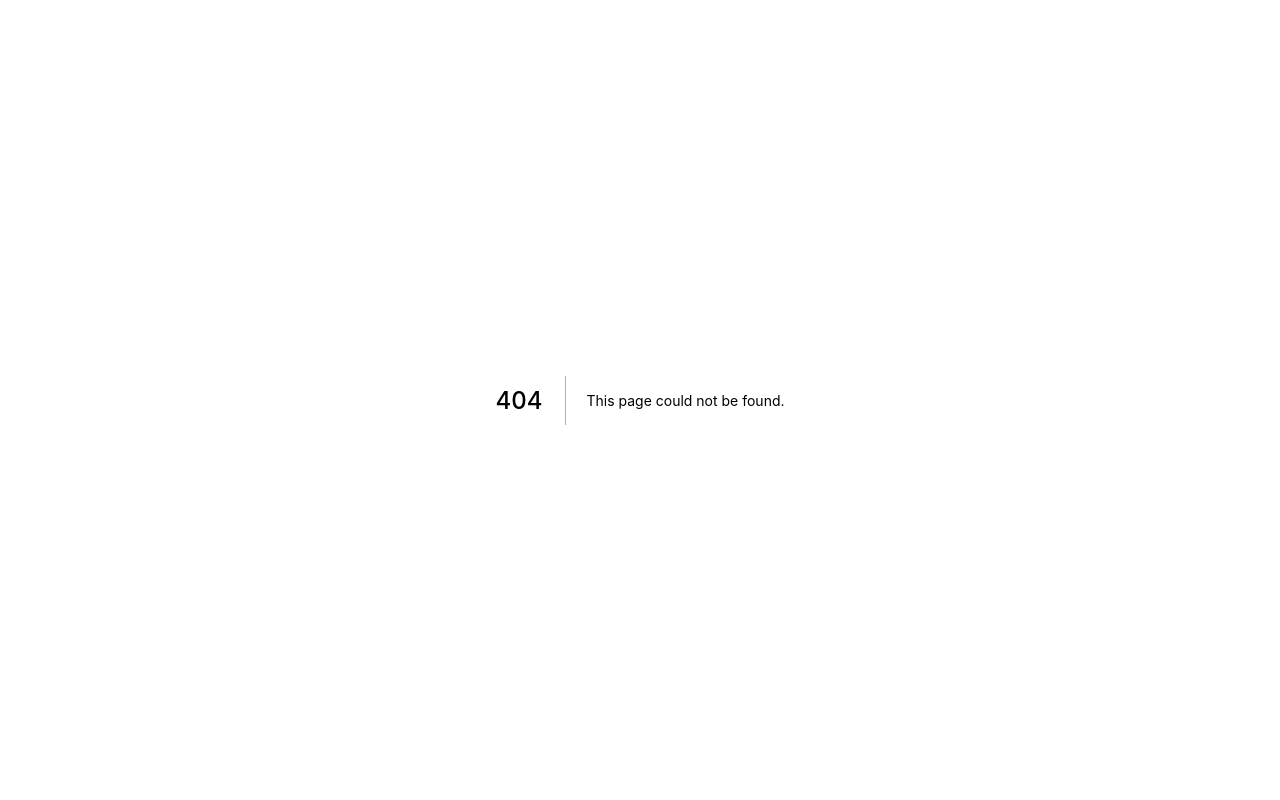
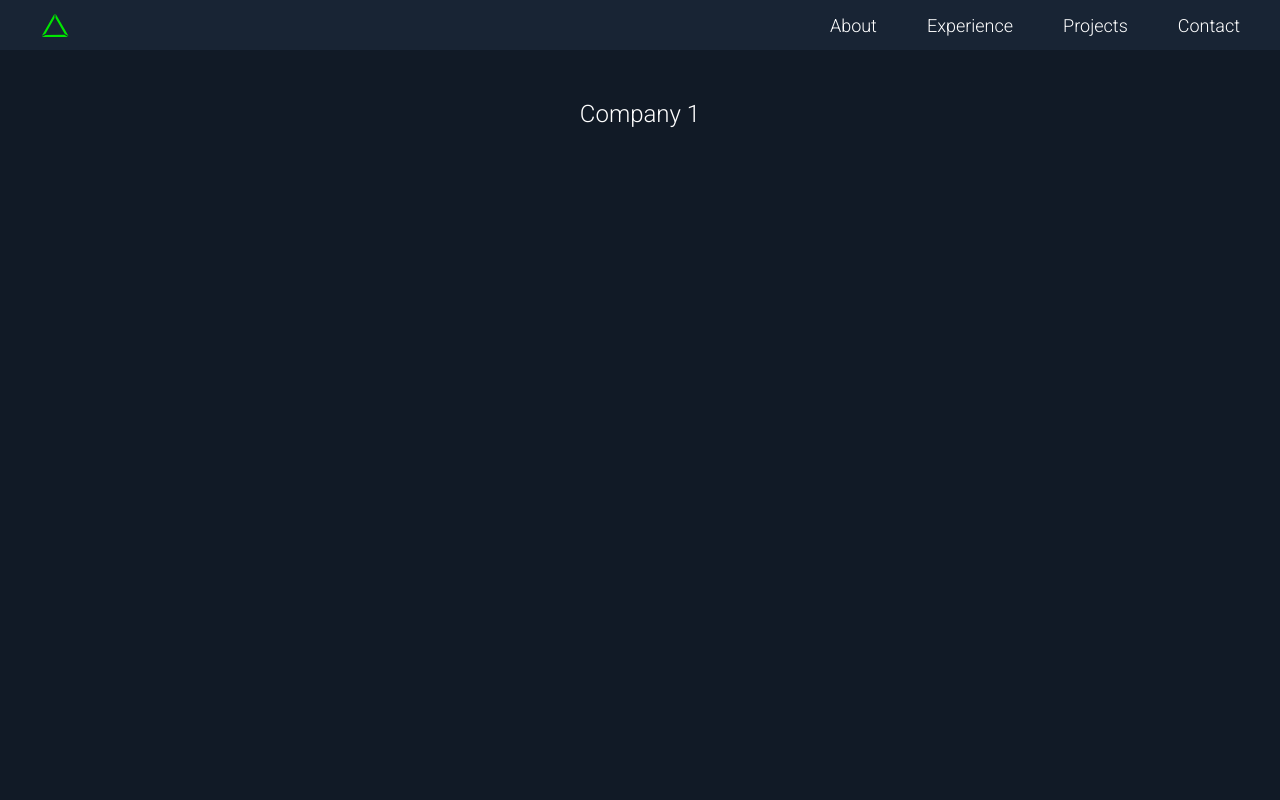
Before and after one commit to Abel-Zambrano/portfolio-v3, a Next.js app: page /experience/1 in a window 1280 px wide. Before the commit this address had no page. Shown: the top 800 px of the page. Built offline with nearby package versions, Linux system fonts and the light colour scheme.

Commit message:
add filter for dynamic routes

```diff
--- a/components/Cards.tsx
+++ b/components/Card.tsx
@@ -133,7 +133,7 @@ type Props = {
   contributions: string[];
 };
 
-export default function Cards({
+export default function Card({
   id,
   symbol,
   company,
--- a/components/Thumbnail.tsx
+++ b/components/Thumbnail.tsx
@@ -35,7 +35,7 @@ export default function Thumbnail({ company, image, symbol }: Props) {
   return (
     <MyThumbnail>
       <Title>{company}</Title>
-      <Link href="/[info]" as={`/${symbol}`}>
+      <Link href="/experience/[symbol]" as={`/experience/${symbol}`}>
         <Wrapper>
           <Image
             src={image}
--- /dev/null
+++ b/pages/experience/[symbol].js
@@ -0,0 +1,27 @@
+import styled from "styled-components";
+import Page from "../../components/Page";
+import { useRouter } from "next/router";
+import experienceList from "../../JS/experienceList";
+
+const MyInfo = styled.div`
+  height: 100vh;
+  margin-top: 100px;
+`;
+
+export default function Info() {
+  const router = useRouter();
+  const { symbol } = router.query;
+  const result = experienceList.filter(
+    (experience) => experience.symbol === symbol
+  );
+
+  console.log(result);
+
+  return (
+    <Page>
+      <MyInfo>
+        <h1>Company {symbol}</h1>
+      </MyInfo>
+    </Page>
+  );
+}
```
Also changed, not shown: pages/[info].js (deleted, +0 -11 lines).
